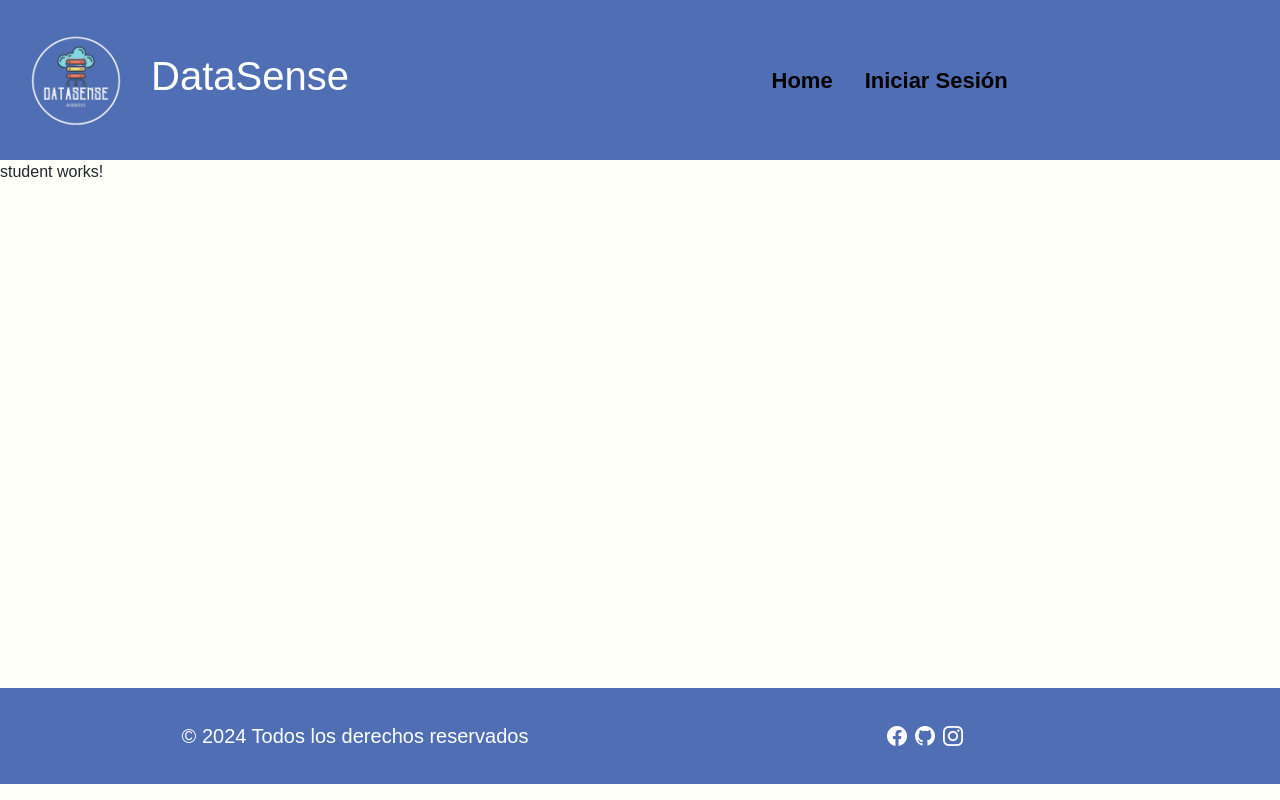
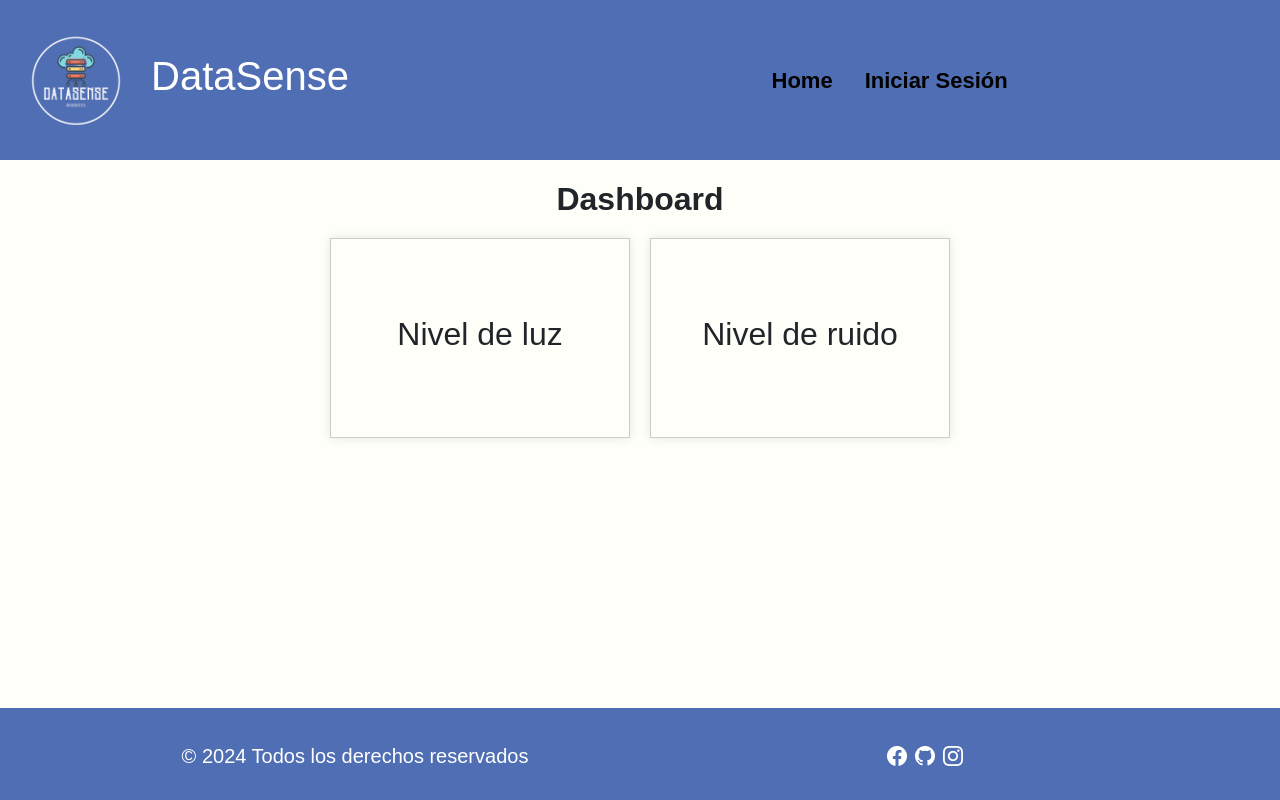
Before and after one commit to matt087/Proyecto-Final-Web-Embebidos, an Angular app in the folder frontend/: page /dashboard in a window 1280 px wide. Built offline with nearby package versions, Linux system fonts and the light colour scheme.

Commit message:
Json users

```diff
--- a/frontend/src/app/components/home/home.component.css
+++ b/frontend/src/app/components/home/home.component.css
@@ -37,6 +37,7 @@
 .info h2{
     text-align: center;
     margin-bottom: 0px;
+    font-weight: bold;
 }
 
 .info p{
--- a/frontend/src/app/components/login/login.component.css
+++ b/frontend/src/app/components/login/login.component.css
@@ -56,3 +56,7 @@ button[disabled] {
 .error{
   font-style: italic;
 }
+
+h4{
+  font-weight: bold;
+}
--- a/frontend/src/app/components/report/report.component.css
+++ b/frontend/src/app/components/report/report.component.css
@@ -0,0 +1,31 @@
+.reportes-container {
+    text-align: center;
+  }
+
+  .title {
+    font-size: 2em;
+    margin-bottom: 20px;
+    margin-top: 20px;
+    font-weight: bold;
+  }
+
+  .buttons-container {
+    display: flex;
+    justify-content: center;
+    gap: 20px;
+  }
+
+  button {
+    padding: 10px 20px;
+    font-size: 1em;
+    cursor: pointer;
+    border: none;
+    background-color: #007bff;
+    color: white;
+    border-radius: 5px;
+    transition: background-color 0.3s ease;
+  }
+
+  button:hover {
+    background-color: #0056b3;
+  }
--- a/frontend/src/app/components/report/report.component.html
+++ b/frontend/src/app/components/report/report.component.html
@@ -1 +1,7 @@
-<p>report works!</p>
+<div class="reportes-container">
+    <h1 class="title">Reportes</h1>
+    <div class="buttons-container">
+      <button (click)="verReportes()">Ver Reportes</button>
+      <button (click)="descargarReportes()">Descargar Reportes</button>
+    </div>
+  </div>
--- a/frontend/src/app/components/report/report.component.ts
+++ b/frontend/src/app/components/report/report.component.ts
@@ -6,5 +6,13 @@ import { Component } from '@angular/core';
   styleUrl: './report.component.css'
 })
 export class ReportComponent {
+  verReportes() {
+    // Lógica para ver reportes
+    console.log('Ver Reportes');
+  }
 
+  descargarReportes() {
+    // Lógica para descargar reportes
+    console.log('Descargar Reportes');
+  }
 }
--- a/frontend/src/app/components/student/student.component.css
+++ b/frontend/src/app/components/student/student.component.css
@@ -0,0 +1,28 @@
+.dashboard-container {
+    text-align: center;
+  }
+
+  .title {
+    font-size: 2em;
+    margin-bottom: 20px;
+    margin-top: 20px;
+    font-weight: bold;
+  }
+
+  .levels-container {
+    display: flex;
+    justify-content: center;
+    gap: 20px;
+  }
+
+  .level-box {
+    border: 1px solid #ccc;
+    padding: 20px;
+    width: 300px;
+    height: 200px;
+    display: flex;
+    flex-direction: column;
+    align-items: center;
+    justify-content: center;
+    box-shadow: 0 0 10px rgba(0, 0, 0, 0.1);
+  }
--- a/frontend/src/app/components/student/student.component.html
+++ b/frontend/src/app/components/student/student.component.html
@@ -1 +1,13 @@
-<p>student works!</p>
+<div class="dashboard-container">
+    <h1 class="title">Dashboard</h1>
+    <div class="levels-container">
+      <div class="level-box">
+        <h2>Nivel de luz</h2>
+        <!-- Aquí puedes añadir el contenido relacionado con el nivel de luz -->
+      </div>
+      <div class="level-box">
+        <h2>Nivel de ruido</h2>
+        <!-- Aquí puedes añadir el contenido relacionado con el nivel de ruido -->
+      </div>
+    </div>
+  </div>
```
Also changed, not shown: 1 other file (tests, documents, lock files or other folders).
